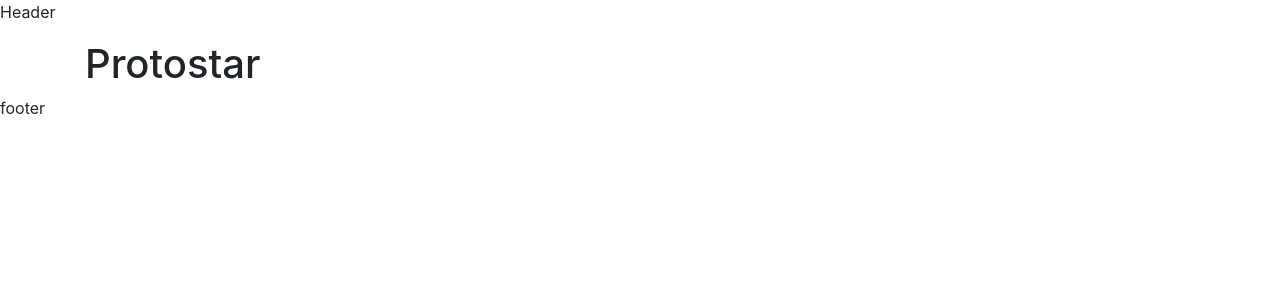
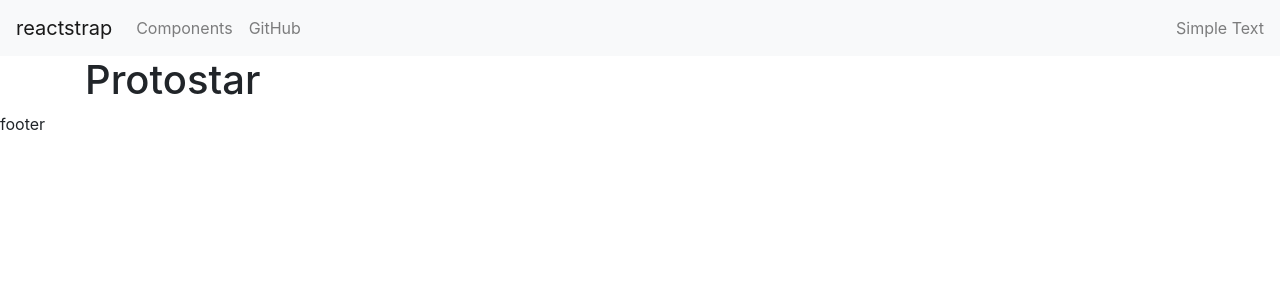
Before and after one commit to aribambang/protostar, a Next.js app: page / in a window 1280 px wide. Shown: the top 300 px of the page. Built offline with nearby package versions, Linux system fonts and the light colour scheme.

Commit message:
add navbar

```diff
--- /dev/null
+++ b/components/Header/index.js
@@ -0,0 +1,46 @@
+import { useState } from 'react';
+
+import {
+  Collapse,
+  Navbar,
+  NavbarToggler,
+  NavbarBrand,
+  Nav,
+  NavLink,
+  NavItem,
+  UncontrolledDropdown,
+  DropdownToggle,
+  DropdownMenu,
+  DropdownItem,
+  NavbarText,
+} from 'reactstrap';
+
+const Header = (props) => {
+  const [isOpen, setIsOpen] = useState(false);
+
+  const toggle = () => setIsOpen(!isOpen);
+
+  return (
+    <div>
+      <Navbar color='light' light expand='md'>
+        <NavbarBrand href='/'>reactstrap</NavbarBrand>
+        <NavbarToggler onClick={toggle} />
+        <Collapse isOpen={isOpen} navbar>
+          <Nav className='mr-auto' navbar>
+            <NavItem>
+              <NavLink href='/components/'>Components</NavLink>
+            </NavItem>
+            <NavItem>
+              <NavLink href='https://github.com/reactstrap/reactstrap'>
+                GitHub
+              </NavLink>
+            </NavItem>
+          </Nav>
+          <NavbarText>Simple Text</NavbarText>
+        </Collapse>
+      </Navbar>
+    </div>
+  );
+};
+
+export default Header;
--- a/components/Layout/index.js
+++ b/components/Layout/index.js
@@ -1,10 +1,11 @@
+import Header from '../Header';
 const Layout = ({ children }) => {
   return (
-    <div>
-      <p>Header</p>
+    <>
+      <Header />
       <main>{children}</main>
       <p>footer</p>
-    </div>
+    </>
   );
 };
 
```
